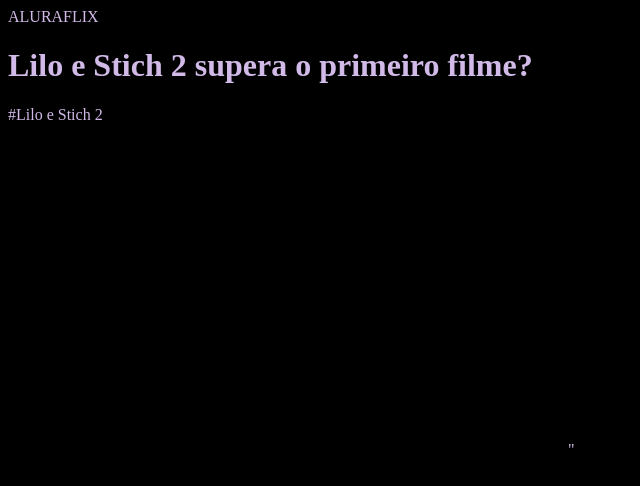
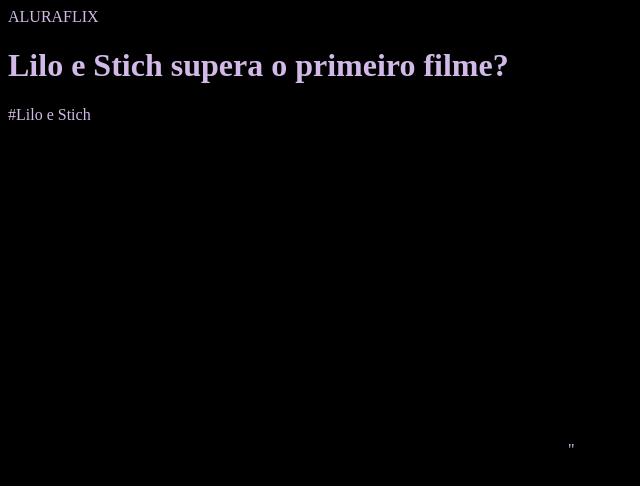
Before and after one commit to tamiris-raqueli/Aluraflix, a plain HTML site: page index.html in a window 1280 px wide. Shown: the whole page, without its empty margins (0-640 px from the left). Drawn offline with Linux system fonts and the light colour scheme.

Commit message:
nome do filme

```diff
--- a/index.html
+++ b/index.html
@@ -12,8 +12,8 @@
 </selection>
     <div>
 
-        <h1>Lilo e Stich 2 supera o primeiro filme?</h1>
-        <p>#Lilo e Stich 2</p>
+        <h1>Lilo e Stich supera o primeiro filme?</h1>
+        <p>#Lilo e Stich</p>
     </div>
 
     </div>
```
